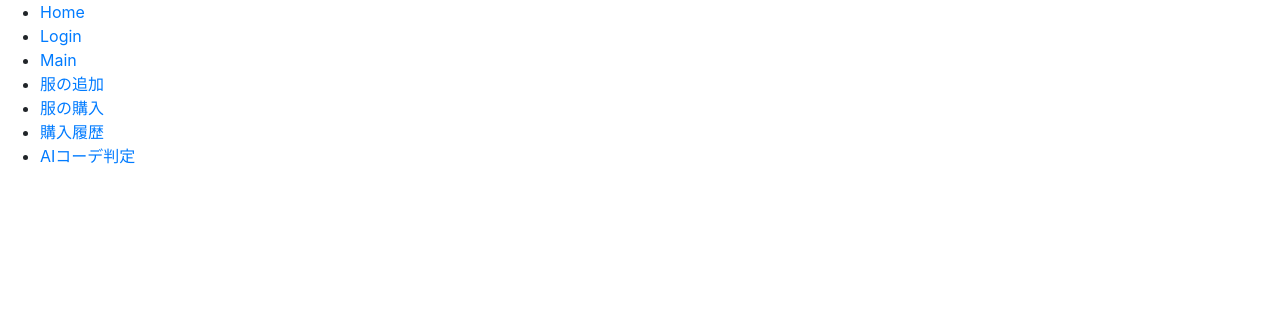
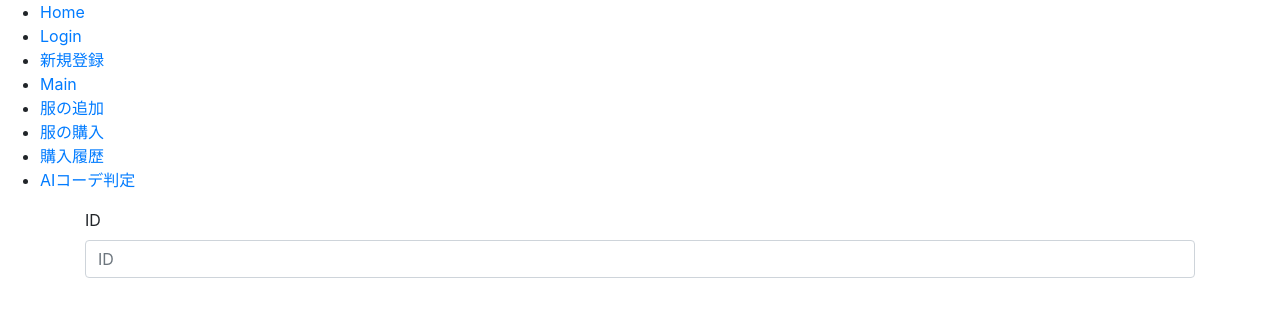
Before and after one commit to sunakane/team7-mock, a React (Create React App) app: page /new in a window 1280 px wide. Shown: the top 316 px of the page. Built offline with nearby package versions, Linux system fonts and the light colour scheme; no server answers.

Commit message:
new user

```diff
--- a/src/App.js
+++ b/src/App.js
@@ -16,6 +16,7 @@ import BuyClothView from "./Cloth/BuyClothView";
 import Auth from "./Login/Auth";
 import HistorClothView from "./Cloth/HistoryClothView"
 import CameraView from "./Camera/CameraView";
+import NewUser from "./Login/NewUser";
 
 function App() {
   return (
@@ -28,6 +29,9 @@ function App() {
             </li>
             <li>
               <Link to="/login">Login</Link>
+            </li>
+            <li>
+              <Link to="/new">新規登録</Link>
             </li>
             <li>
               <Link to="/main">Main</Link>
@@ -53,8 +57,11 @@ function App() {
           <Route exact path="/login">
             <Login />
           </Route>
+          <Route exact path="/new">
+            <NewUser />
+          </Route>
         </Switch>
-        {/* Auth以下はログインしているときだけ表示されるようにした */}
+        {/* Auth以下はログインしているときだけ表示される */}
         <Auth>
           <Switch>
             <Route path="/main">
--- /dev/null
+++ b/src/Login/NewUser.jsx
@@ -0,0 +1,17 @@
+import React from "react";
+import { Container, Form, FormGroup, Label, Input } from "reactstrap";
+
+const NewUser = () => {
+  return (
+    <Container>
+      <Form>
+        <FormGroup>
+          <Label for="userId">ID</Label>
+          <Input type="text" name="userId" id="userId" placeholder="ID" />
+        </FormGroup>
+      </Form>
+    </Container>
+  );
+};
+
+export default NewUser;
```
